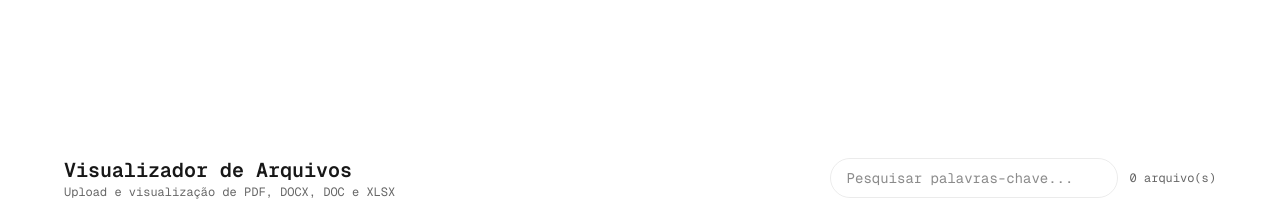
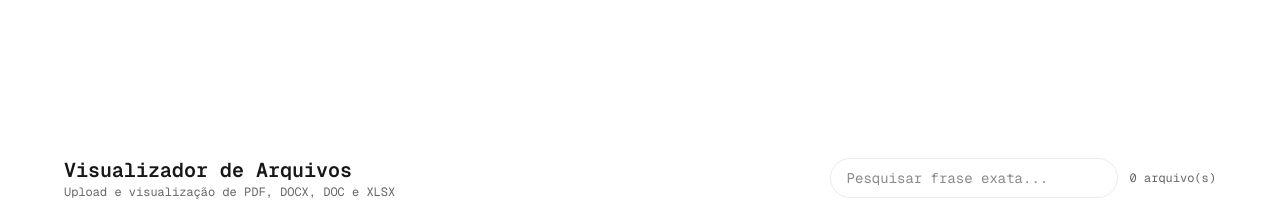
Before and after one commit to offmonte/challenge, a Next.js app: page / in a window 1280 px wide. Shown: the top 222 px of the page. Built offline with nearby package versions, Linux system fonts and the light colour scheme.

Commit message:
Update search placeholder to reflect exact phrase search
cgen-d45a19fd3d354b2e854720ac60498ccb

```diff
--- a/src/components/HeaderBar.tsx
+++ b/src/components/HeaderBar.tsx
@@ -18,7 +18,7 @@ export function HeaderBar({ query, onQueryChange, count }: HeaderBarProps) {
           type="text"
           value={query}
           onChange={(e) => onQueryChange(e.target.value)}
-          placeholder="Pesquisar palavras-chave..."
+          placeholder="Pesquisar frase exata..."
           className="w-56 sm:w-72 rounded-full border border-black/[.08] dark:border-white/[.145] bg-transparent px-4 h-10 text-sm outline-none focus:ring-2 focus:ring-black/10 dark:focus:ring-white/20"
         />
         <span className="text-xs text-black/60 dark:text-white/60">{count} arquivo(s)</span>
```
